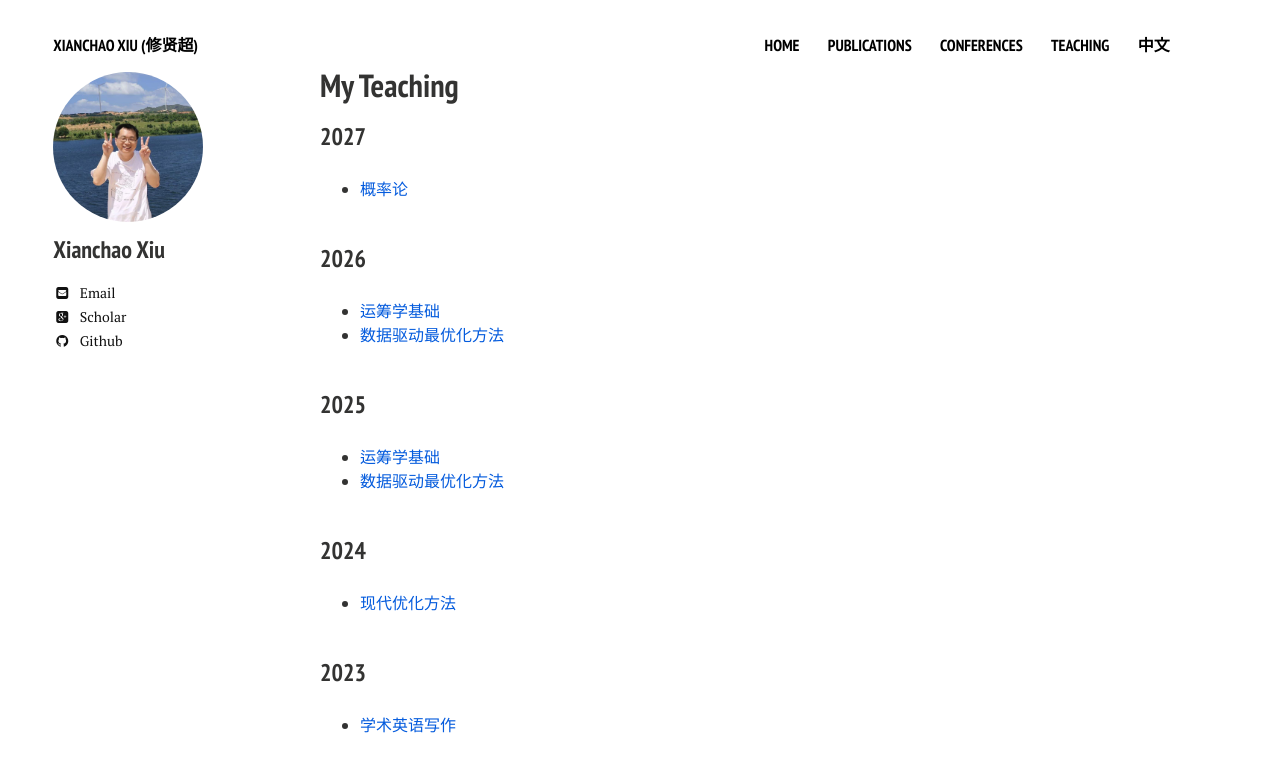
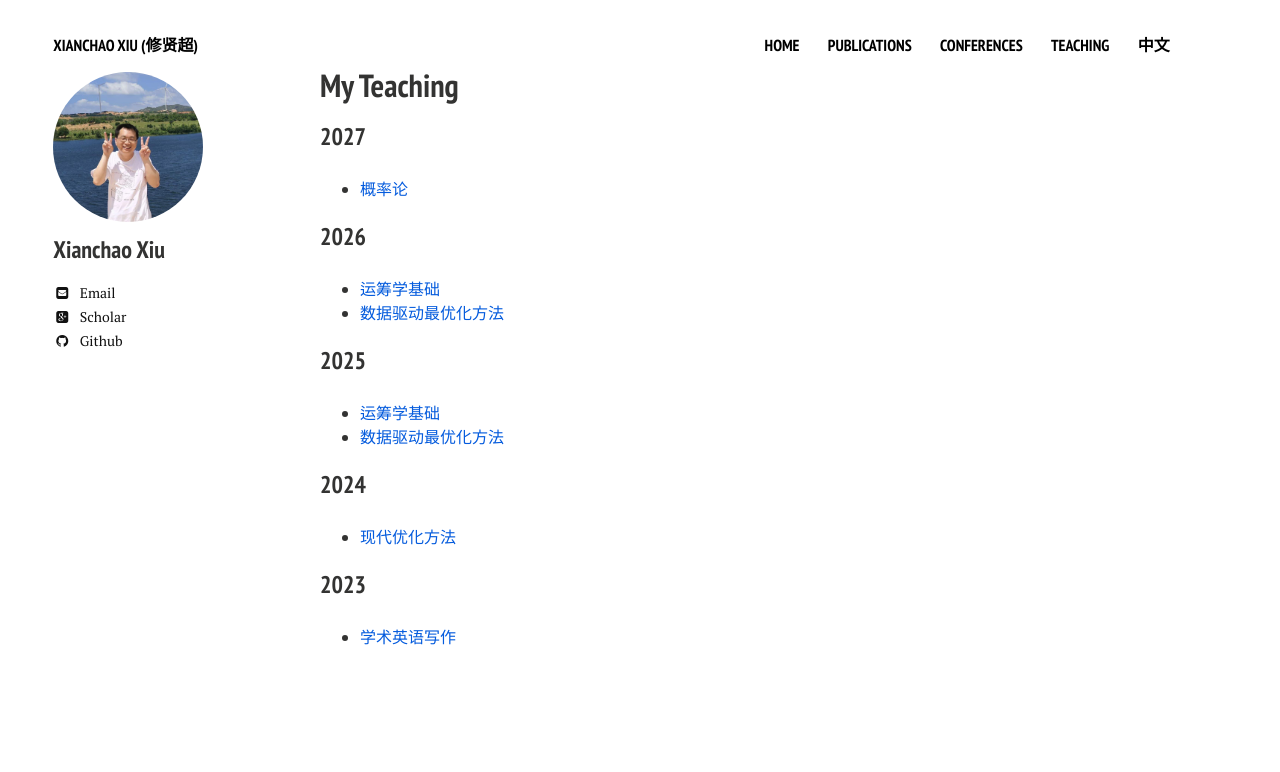
Before and after one commit to xianchaoxiu/xianchaoxiu.github.io, a Jekyll site: the page built from teaching/index.md, in a window 1280 px wide. Shown: the top 772 px of the page. Built offline with Jekyll 4.4.1, drawn with Linux system fonts in a browser that asks for light colours; nearby versions of some CDN libraries.

Commit message:
Update index.md

```diff
--- a/teaching/index.md
+++ b/teaching/index.md
@@ -8,19 +8,18 @@ share: false
 ---
 
 ### 2027
-* <a href="https://xianchaoxiu.github.io/teaching/PRO/2027" class="textlink" target="_blank"> 概率论 </a><br> <br>
+* <a href="https://xianchaoxiu.github.io/teaching/PRO/2027" class="textlink" target="_blank"> 概率论 </a><br>
 
 ### 2026
 * <a href="https://xianchaoxiu.github.io/teaching/OR/2026" class="textlink" target="_blank"> 运筹学基础  </a><br>
-* <a href="https://xianchaoxiu.github.io/teaching/OPT/2026" class="textlink" target="_blank"> 数据驱动最优化方法  </a><br> <br>
+* <a href="https://xianchaoxiu.github.io/teaching/OPT/2026" class="textlink" target="_blank"> 数据驱动最优化方法  </a><br>
 
 ### 2025
 * <a href="https://xianchaoxiu.github.io/teaching/OR/2025" class="textlink" target="_blank"> 运筹学基础 </a><br>
-* <a href="https://xianchaoxiu.github.io/teaching/OPT/2025" class="textlink" target="_blank"> 数据驱动最优化方法 </a><br> <br>
+* <a href="https://xianchaoxiu.github.io/teaching/OPT/2025" class="textlink" target="_blank"> 数据驱动最优化方法 </a><br>
 
 ### 2024
-* <a href="https://xianchaoxiu.github.io/teaching/OPT/2024" class="textlink" target="_blank"> 现代优化方法  </a><br> <br>
-
+* <a href="https://xianchaoxiu.github.io/teaching/OPT/2024" class="textlink" target="_blank"> 现代优化方法  </a><br>
 
 ### 2023
 * <a href="https://xianchaoxiu.github.io/teaching/SW/2023" class="textlink" target="_blank"> 学术英语写作  </a><br>
```
